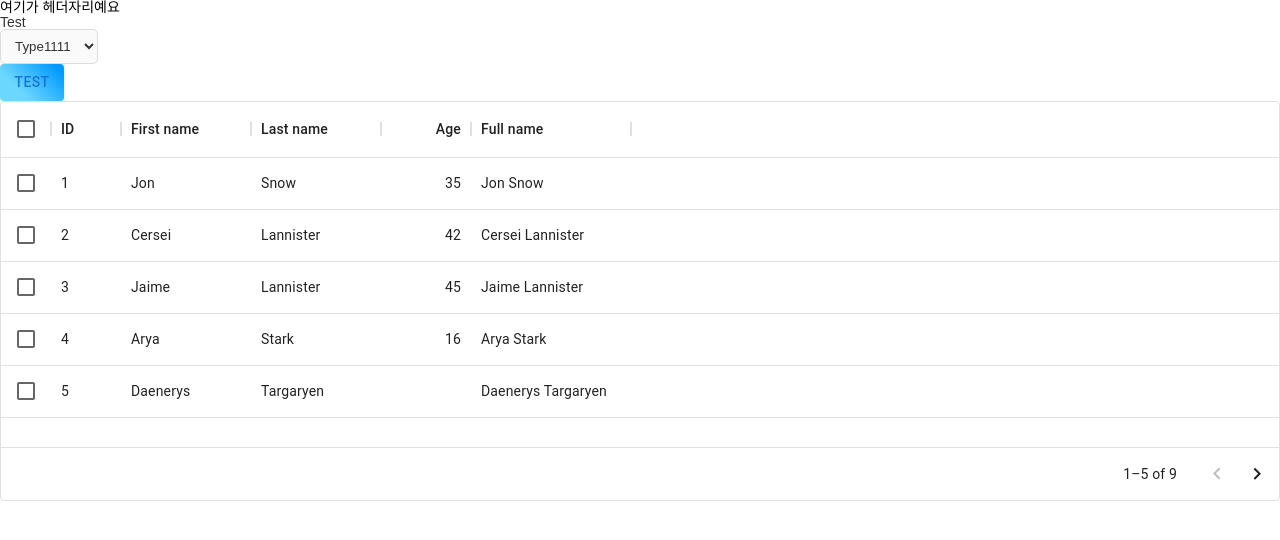
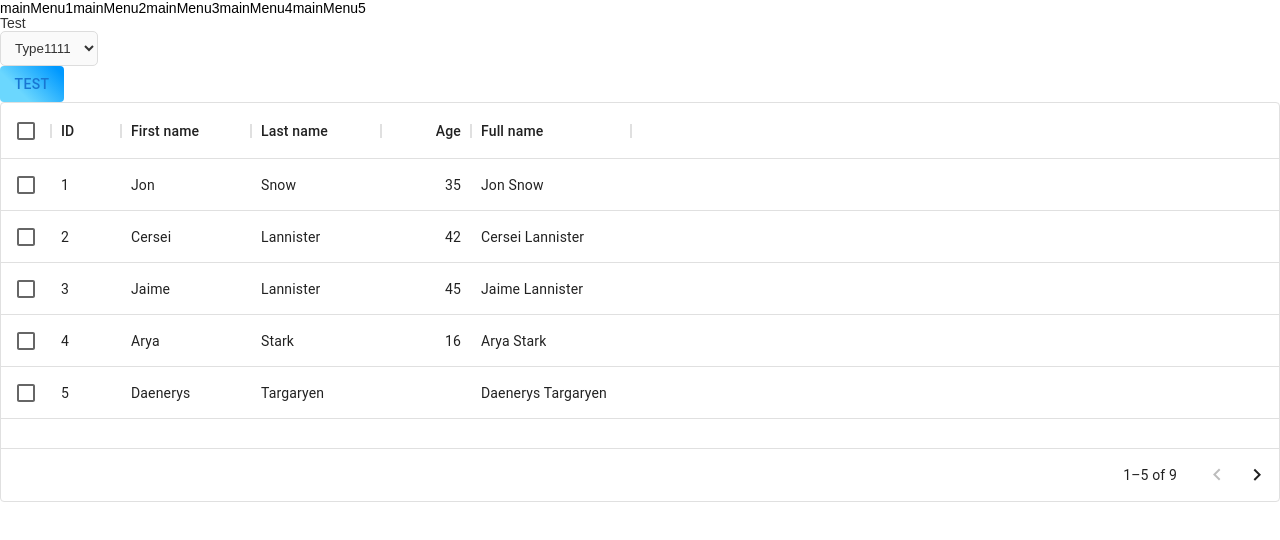
Before and after one commit to edielee/playauto, a Next.js app: page / in a window 1280 px wide. Shown: the top 540 px of the page. Built offline with nearby package versions, Linux system fonts and the light colour scheme.

Commit message:
헤더 테스트 데이터 + 헤더 데이터 처리 방식

```diff
--- a/atoms/LiComponent/Ll.interface.ts
+++ b/atoms/LiComponent/Ll.interface.ts
@@ -1,3 +1,7 @@
+import React from 'react';
+
 export interface ILi {
-  children: Map<string, string> | Array<string> | string;
+  children: React.ReactNode | Map<string, string> | Array<string> | string;
+
+  display?: string;
 }
--- a/atoms/LiComponent/Ll.style.ts
+++ b/atoms/LiComponent/Ll.style.ts
@@ -1,4 +1,6 @@
 import styled from 'styled-components';
 import { ILi } from './Ll.interface';
 
-export const LiStyle = styled.li<ILi>``;
+export const LiStyle = styled.li<ILi>`
+  display: ${(props) => (!props.display ? 'block' : props.display)};
+`;
--- a/atoms/LiComponent/Ll.tsx
+++ b/atoms/LiComponent/Ll.tsx
@@ -24,7 +24,7 @@ export default function Li(props: ILi) {
       </>
     );
   }
-  // 넘어온 자식요소가 배열인 경우 (li 태그의 content만 다중으로 리턴)
+  // 넘어온 자식요소가 배열인 경우
   else if (Array.isArray(props.children)) {
     return (
       <>
@@ -34,8 +34,8 @@ export default function Li(props: ILi) {
       </>
     );
   }
-  // 넘어온 자식요소가 string인 경우 (li 태그의 content를 단일로 리턴)
-  else if (typeof props.children == 'string') {
+  // 넘어온 자식요소가 string이거나 Element인 경우
+  else {
     return <LiStyle {...props}>{props.children}</LiStyle>;
   }
 }
--- a/modules/Header.tsx
+++ b/modules/Header.tsx
@@ -1,20 +1,21 @@
 import Li from '../atoms/LiComponent/Ll';
 import Ul from '../atoms/UlComponent/Ul';
-
-//let testData = new Map([
-//   ['이게 content고', '이건 주소'],
-//   ['이게 content고2', '이건 주소2'],
-//   ['이게 content고3', '이건 주소3'],
-// ]);
-
-//let testData2 = new Array('123', '456', '789');
-
-//let testData3 = '깔깔깔 이것은 리스트라구요';
+import menu from '../public/menu';
 
 export default function Header() {
-  return (
-    <Ul>
-      <Li>여기가 헤더자리예요</Li>
-    </Ul>
+  let menuList = new Array();
+  menu.forEach((detailMenu, mainMenu) =>
+    menuList.push(
+      <>
+        <Li display='inline-block'>
+          <Ul>
+            {mainMenu}
+            <Li display='none'>{detailMenu}</Li>
+          </Ul>
+        </Li>
+      </>,
+    ),
   );
+
+  return <Ul>{menuList}</Ul>;
 }
--- /dev/null
+++ b/public/menu.ts
@@ -0,0 +1,47 @@
+export default new Map([
+  [
+    'mainMenu1',
+    new Map([
+      ['detailMenu1', '/detailMenu1'],
+      ['detailMenu2', '/detailMenu2'],
+      ['detailMenu3', '/detailMenu3'],
+      ['detailMenu4', '/detailMenu4'],
+    ]),
+  ],
+  [
+    'mainMenu2',
+    new Map([
+      ['detailMenu1', '/detailMenu1'],
+      ['detailMenu2', '/detailMenu2'],
+      ['detailMenu3', '/detailMenu3'],
+      ['detailMenu4', '/detailMenu4'],
+    ]),
+  ],
+  [
+    'mainMenu3',
+    new Map([
+      ['detailMenu1', '/detailMenu1'],
+      ['detailMenu2', '/detailMenu2'],
+      ['detailMenu3', '/detailMenu3'],
+      ['detailMenu4', '/detailMenu4'],
+    ]),
+  ],
+  [
+    'mainMenu4',
+    new Map([
+      ['detailMenu1', '/detailMenu1'],
+      ['detailMenu2', '/detailMenu2'],
+      ['detailMenu3', '/detailMenu3'],
+      ['detailMenu4', '/detailMenu4'],
+    ]),
+  ],
+  [
+    'mainMenu5',
+    new Map([
+      ['detailMenu1', '/detailMenu1'],
+      ['detailMenu2', '/detailMenu2'],
+      ['detailMenu3', '/detailMenu3'],
+      ['detailMenu4', '/detailMenu4'],
+    ]),
+  ],
+]);
```
